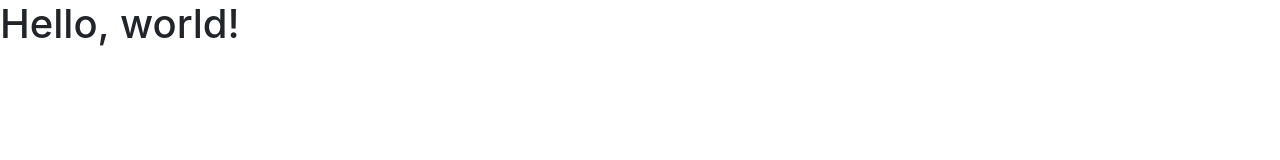
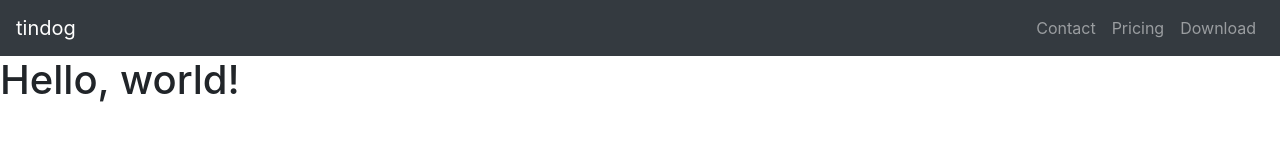
Before and after one commit to Delightfully-Nerdy/bootstrap-intro, a plain HTML site: page index.html in a window 1280 px wide. Drawn offline with nearby package versions, Linux system fonts and the light colour scheme.

Commit message:
final commit

```diff
--- a/index.html
+++ b/index.html
@@ -14,6 +14,28 @@
 </head>
 
 <body>
+
+    <nav class="navbar navbar-expand-lg bg-dark navbar-dark">
+        <a href="" class="navbar-brand">tindog</a>
+        <button class="navbar-toggler" type="button" data-toggle="collapse" data-target="#navbarSupportedContent"
+            aria-controls="navbarSupportedContent" aria-expanded="false" aria-label="Toggle navigation">
+            <span class="navbar-toggler-icon"></span>
+        </button>
+        <div class="collapse navbar-collapse" id="#navbarSupportedContent">
+            <ul class="navbar-nav ml-auto">
+                <li class="nav-item">
+                    <a href="" class="nav-link">Contact</a>
+                </li>
+                <li class="nav-item">
+                    <a href="" class="nav-link">Pricing</a>
+                </li>
+                <li class="nav-item">
+                    <a href="" class="nav-link">Download</a>
+                </li>
+            </ul>
+        </div>
+    </nav>
+
     <h1>Hello, world!</h1>
 
     <!-- Optional JavaScript; choose one of the two! -->
```
